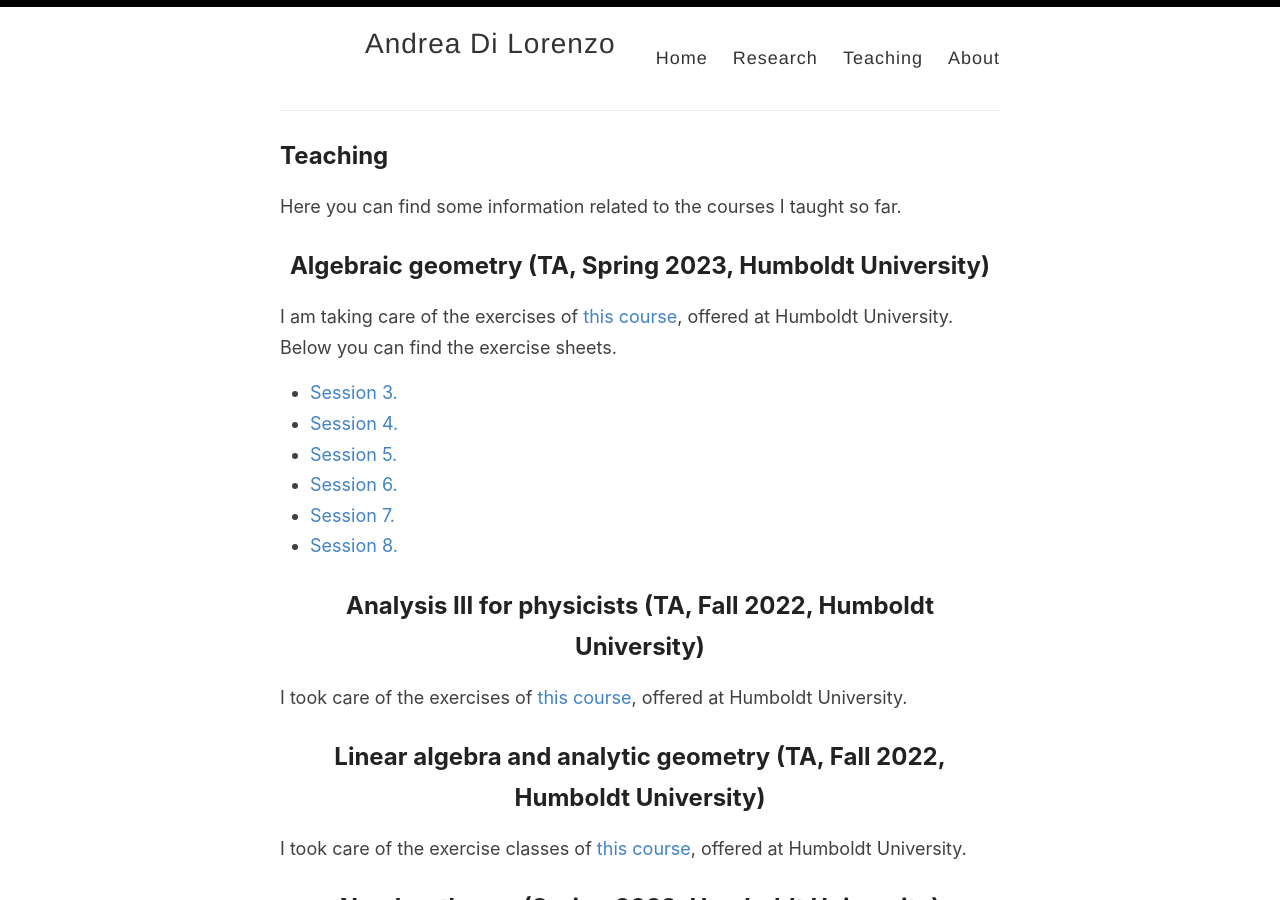
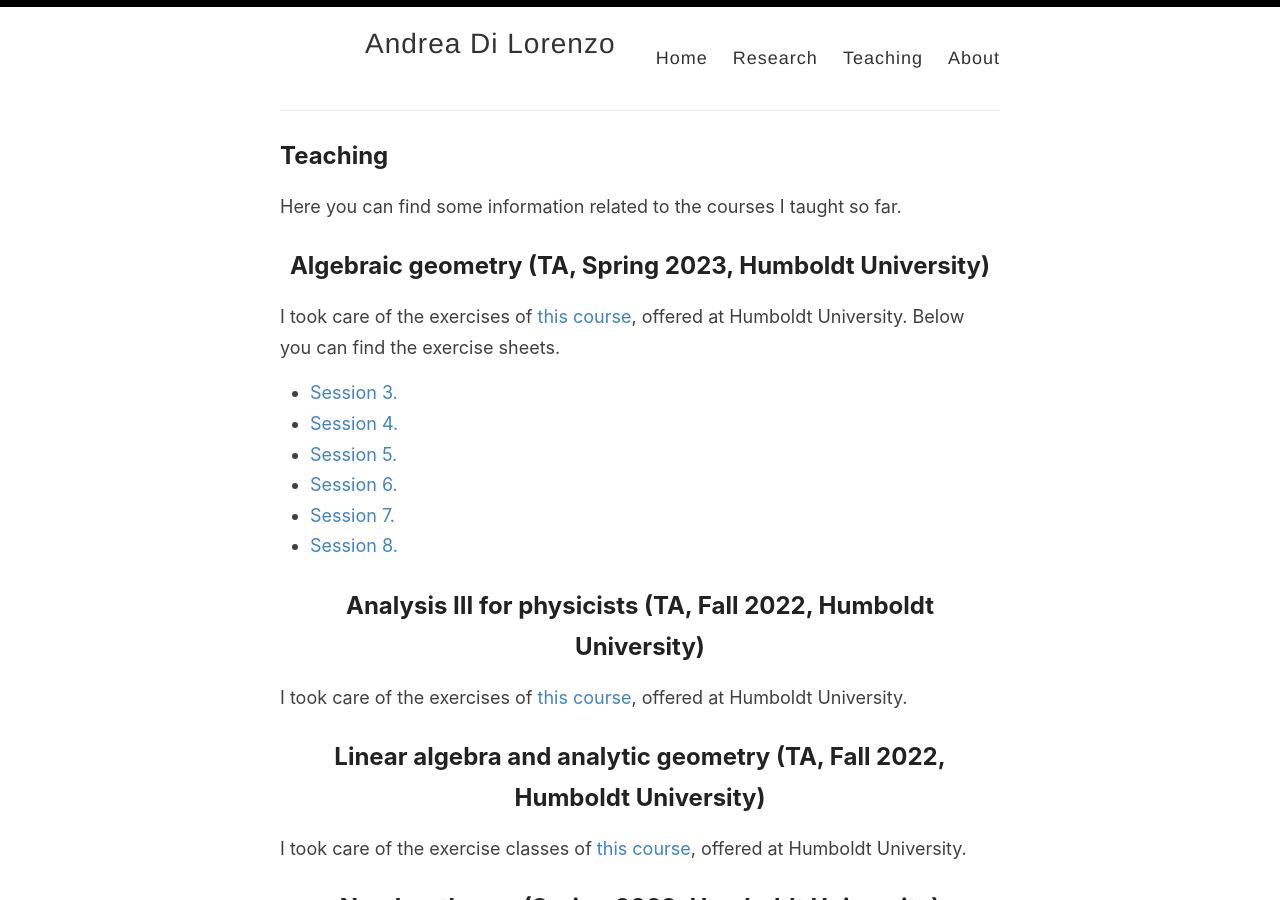
Before and after one commit to anddil/anddil.github.io, a Jekyll site: the page built from _pages/teaching.md, in a window 1280 px wide and 900 px high. Built offline with Jekyll 4.4.1, drawn with Linux system fonts in a browser that asks for light colours.

Commit message:
Update teaching.md

```diff
--- a/_pages/teaching.md
+++ b/_pages/teaching.md
@@ -7,7 +7,7 @@ Here you can find some information related to the courses I taught so far.
 
 ## Algebraic geometry (TA, Spring 2023, Humboldt University)
 
-I am taking care of the exercises of [this course](http://www-irm.mathematik.hu-berlin.de/~farkas/teaching/alggeom23/index.html), offered at Humboldt University. Below you can find the exercise sheets.
+I took care of the exercises of [this course](http://www-irm.mathematik.hu-berlin.de/~farkas/teaching/alggeom23/index.html), offered at Humboldt University. Below you can find the exercise sheets.
 
 - [Session 3.](AG23/AG_exercises_3.pdf)
 - [Session 4.](AG23/AG_exercises_4.pdf)
```
